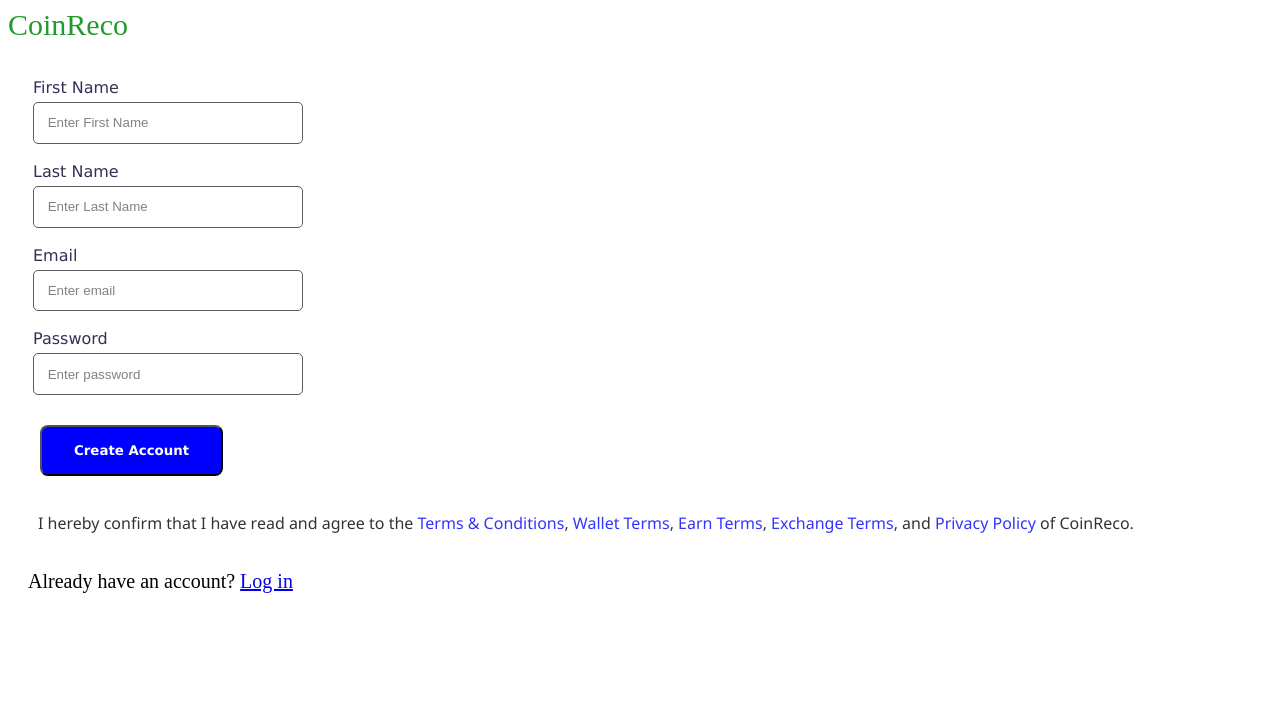
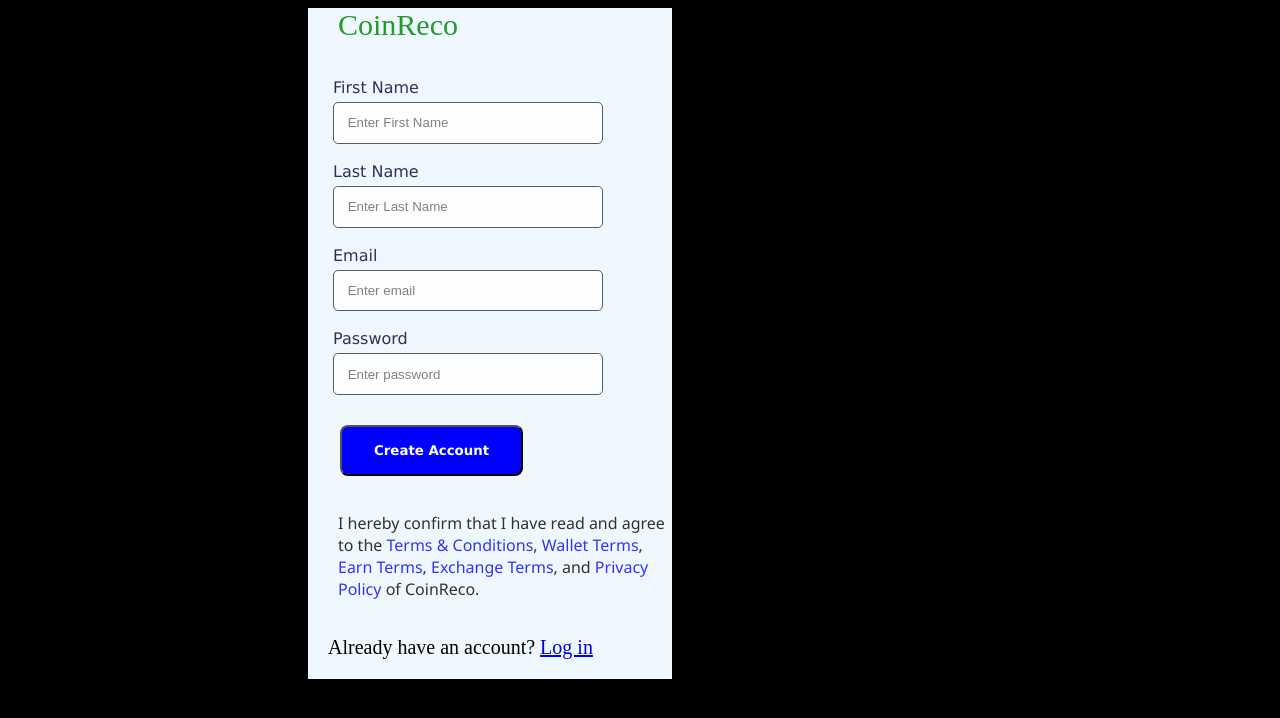
Before and after one commit to isaacwinner62/CoinReco, a website: page sign-up.html in a window 1280 px wide. Drawn offline with Linux system fonts and the light colour scheme.

Commit message:
update
I optimized to be responsive on different screen sizes.

```diff
--- a/sign-up.html
+++ b/sign-up.html
@@ -7,6 +7,10 @@
     <title>Sign Up</title>
   </head>
   <body>
+
+    <div class="all-body">
+
+
     <a href="/" class="coinreco"> CoinReco </a>
 
     <form action="">
@@ -76,6 +80,10 @@
       <div>Already have an account? <a href="/login.html">Log in </a></div>
     </div>
 
-    <script src="sign-script.js"></script>
+
+  </div>
+
+
+    <!-- <script src="sign-script.js"></script> -->
   </body>
 </html>
--- a/signup.css
+++ b/signup.css
@@ -1,4 +1,9 @@
+.all-body {
+  text-align: left;
+}
 .coinreco {
+  margin: 30px;
+  padding-top: 20px;
   color: rgb(34, 155, 44);
   font-size: 30px;
   text-decoration: none;
@@ -59,5 +64,14 @@ ul li {
   color: rgb(255, 0, 0);
   font-weight: 600;
   letter-spacing: 2px;
-  font-family: Impact, Haettenschweiler, 'Arial Narrow Bold', sans-serif;
+  font-family: Impact, Haettenschweiler, "Arial Narrow Bold", sans-serif;
 }
+@media screen and (min-width: 917px) {
+  body {
+    background-color: black;
+  }
+  .all-body {
+    margin: 0 600px 0 300px;
+    background-color: aliceblue;
+  }
+}
```
Also changed, not shown: login.html (+13 -1 lines).
